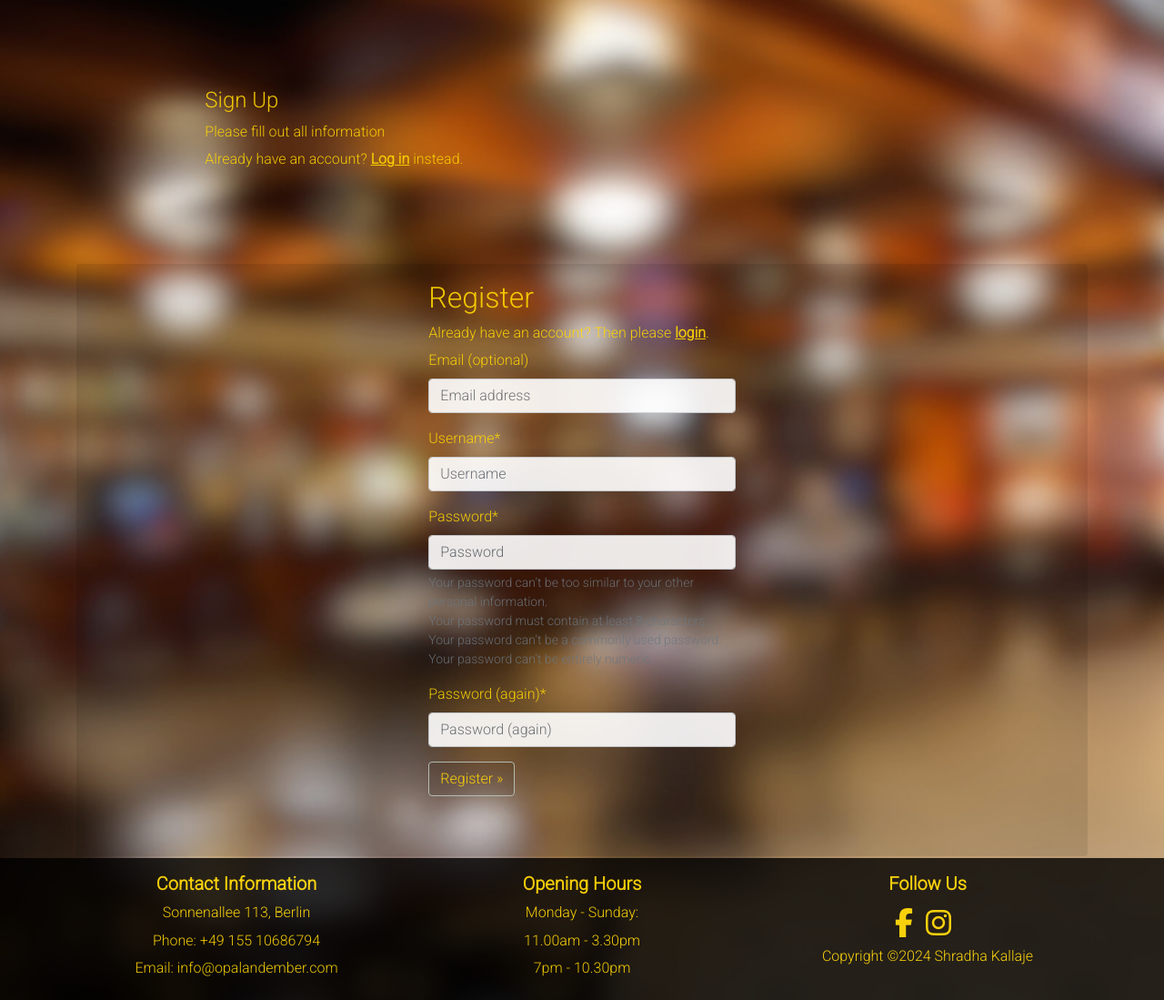
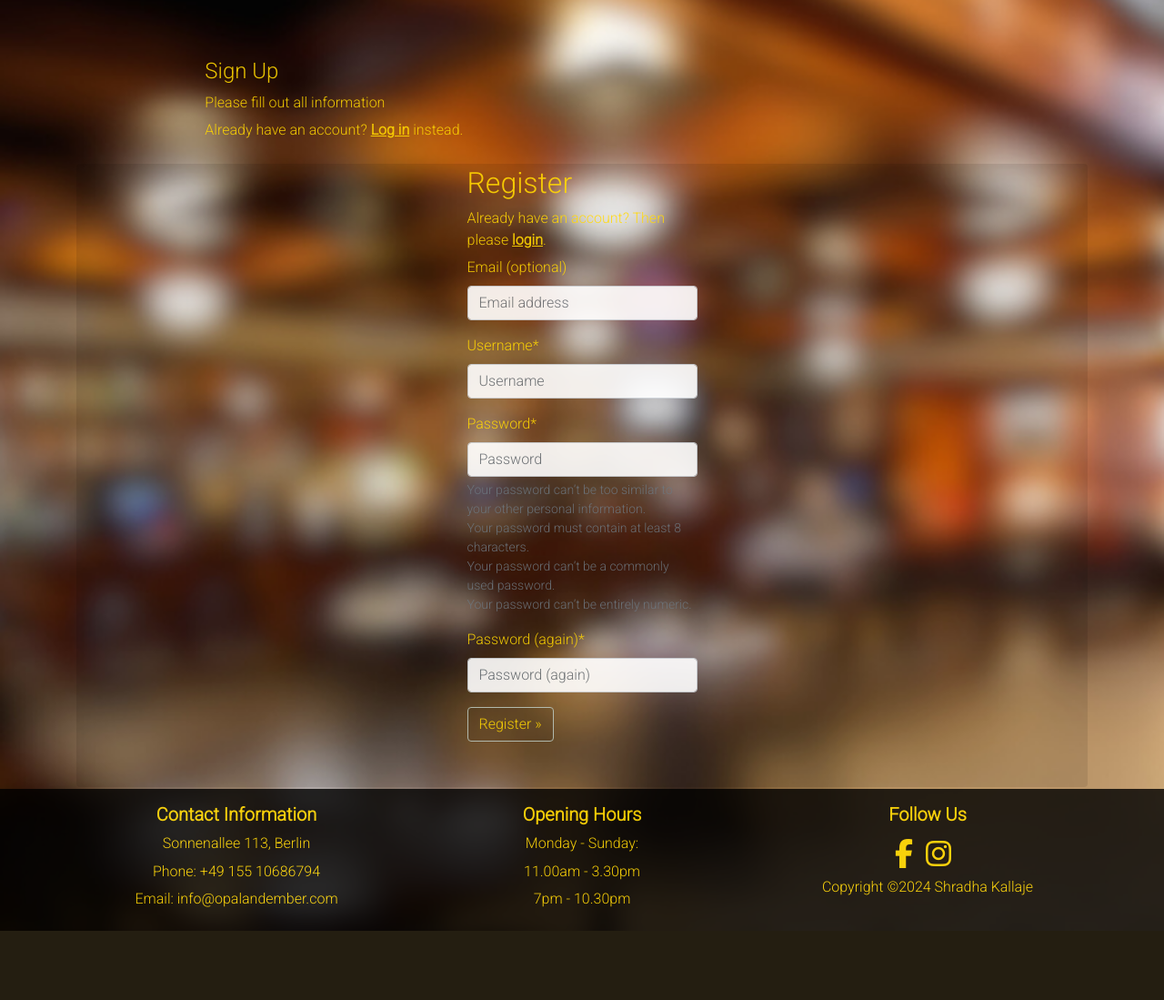
Before and after one commit to ShradhaSK/opal-and-ember, a Django app: page /accounts/signup/ in a window 1280 px wide. Shown: the part 81-1180 px from the top of the page at 91% size. After the commit the page ends 1104 px from the top, so only its background shows below. Run offline with Django 4.2, Linux system fonts and the light colour scheme; some libraries are stand-ins or nearby versions.

Commit message:
update signup

```diff
--- a/templates/account/signup.html
+++ b/templates/account/signup.html
@@ -9,7 +9,7 @@
 {% block content %}
 <div class="container-fluid mt-5" id="signup-form">
   <div class="row d-flex justify-content-center">
-    <div class="col-sm-8 mt-5 mb-5">
+    <div class="col-sm-8 m-3">
       <h4>{% trans "Sign Up" %}</h4>
 
       <p>{% blocktrans %} Please fill out all information {% endblocktrans %}</p>
@@ -18,8 +18,8 @@
   </div>
 
   <div class="container">
-    <div class="row bg-darker mt-5 rounded booking-card">
-      <div class="col-md-4 offset-md-2 p-3 mb-5 mx-auto">
+    <div class="row rounded booking-card">
+      <div class="col-md-3 offset-md-2 mb-5 mx-auto">
 
         <h2>{% trans "Register" %}</h2>
 
```
